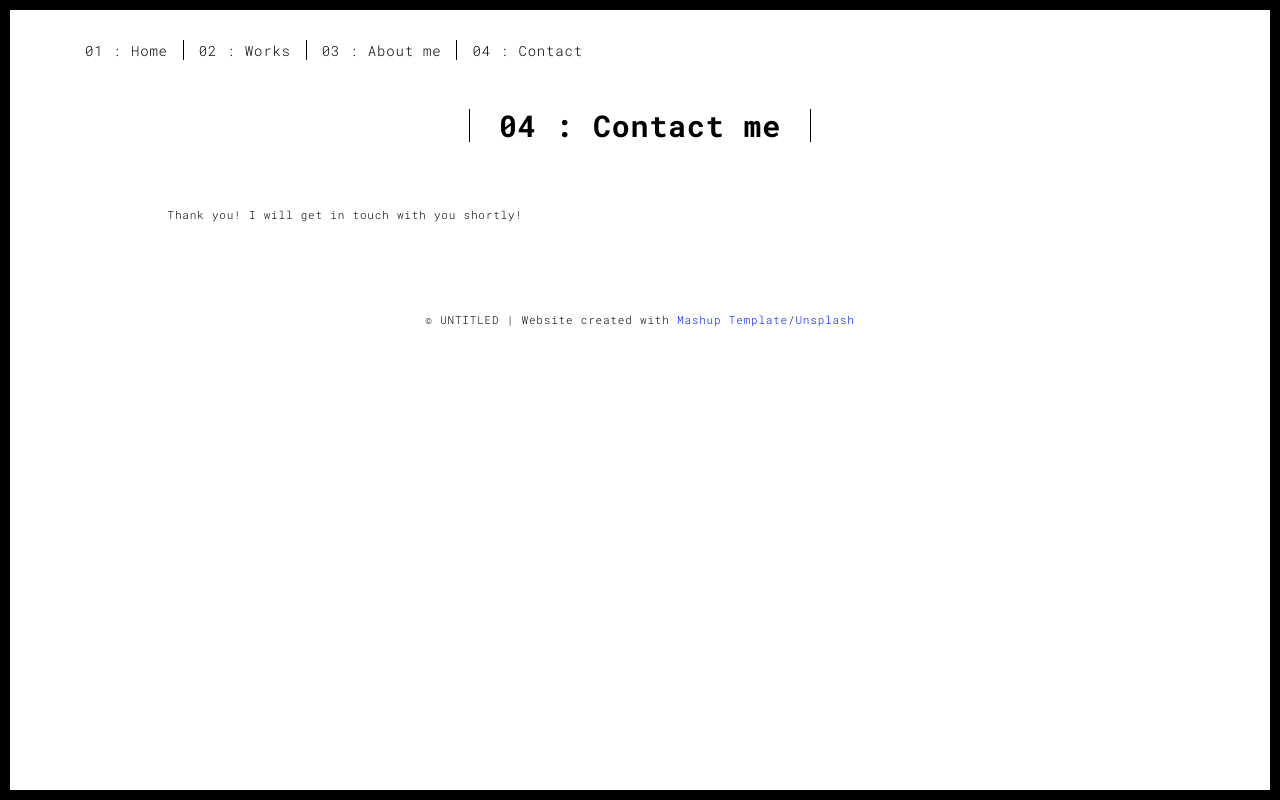
After one commit to pawelbak300589/python_web_server, a Flask app: template templates/thankyou.html in a window 1280 px wide. The commit adds this page. Run offline with Flask 2, Linux system fonts and the light colour scheme; the template is opened without the code that fills it, so the values that code supplies are empty.

Commit message:
Add send_form endpoint and thankyou page

```diff
--- a/server.py
+++ b/server.py
@@ -1,4 +1,4 @@
-from flask import Flask, render_template
+from flask import Flask, render_template, request, redirect
 
 app = Flask(__name__)
 print(__name__)
@@ -12,3 +12,13 @@ def my_home():
 @app.route("/<string:page_name>")
 def html_page(page_name):
     return render_template(f'{page_name}.html')
+
+
+@app.route('/submit_form', methods=['POST', 'GET'])
+def submit_form():
+    if request.method == 'POST':
+        data = request.form.to_dict()
+        print(data)
+        return redirect('/thankyou')
+    else:
+        return 'Something went wrong. Please try again!'
--- /dev/null
+++ b/templates/thankyou.html
@@ -0,0 +1,123 @@
+<!DOCTYPE html>
+<html lang="en">
+  <head>
+    <meta charset="UTF-8" />
+    <meta content="IE=edge" http-equiv="X-UA-Compatible" />
+    <meta content="width=device-width,initial-scale=1" name="viewport" />
+    <meta content="description" name="description" />
+    <meta name="google" content="notranslate" />
+    <meta
+      content="Mashup templates have been developped by Orson.io team"
+      name="author"
+    />
+
+    <!-- Disable tap highlight on IE -->
+    <meta name="msapplication-tap-highlight" content="no" />
+
+    <link
+      rel="apple-touch-icon"
+      sizes="180x180"
+      href="./static/assets/apple-icon-180x180.png"
+    />
+    <link href="./static/assets/favicon.ico" rel="icon" />
+
+    <title>Contact</title>
+
+    <link href="./static/main.3f6952e4.css" rel="stylesheet" />
+  </head>
+
+  <body class="">
+    <div id="site-border-left"></div>
+    <div id="site-border-right"></div>
+    <div id="site-border-top"></div>
+    <div id="site-border-bottom"></div>
+    <!-- Add your content of header -->
+    <header>
+      <nav class="navbar navbar-fixed-top navbar-default">
+        <div class="container">
+          <button
+            type="button"
+            class="navbar-toggle collapsed"
+            data-toggle="collapse"
+            data-target="#navbar-collapse"
+            aria-expanded="false"
+          >
+            <span class="sr-only">Toggle navigation</span>
+            <span class="icon-bar"></span>
+            <span class="icon-bar"></span>
+            <span class="icon-bar"></span>
+          </button>
+
+          <div class="collapse navbar-collapse" id="navbar-collapse">
+            <ul class="nav navbar-nav">
+              <li><a href="/" title="">01 : Home</a></li>
+              <li><a href="./works" title="">02 : Works</a></li>
+              <li><a href="./about" title="">03 : About me</a></li>
+              <li><a href="./contact" title="">04 : Contact</a></li>
+            </ul>
+          </div>
+        </div>
+      </nav>
+    </header>
+
+    <div class="section-container">
+      <div class="container">
+        <div class="row">
+          <div class="col-xs-12">
+            <div class="section-container-spacer text-center">
+              <h1 class="h2">04 : Contact me</h1>
+            </div>
+            <div class="row">
+              <div class="col-md-10 col-md-offset-1">
+                Thank you! I will get in touch with you shortly!
+              </div>
+            </div>
+          </div>
+        </div>
+      </div>
+    </div>
+
+    <footer class="footer-container text-center">
+      <div class="container">
+        <div class="row">
+          <div class="col-xs-12">
+            <p>
+              © UNTITLED | Website created with
+              <a
+                href="http://www.mashup-template.com/"
+                title="Create website with free html template"
+                >Mashup Template</a
+              >/<a
+                href="https://www.unsplash.com/"
+                title="Beautiful Free Images"
+                >Unsplash</a
+              >
+            </p>
+          </div>
+        </div>
+      </div>
+    </footer>
+
+    <script>
+      document.addEventListener('DOMContentLoaded', function (event) {
+        navActivePage();
+      });
+    </script>
+
+    <!-- Google Analytics: change UA-XXXXX-X to be your site's ID
+
+<script>
+  (function (i, s, o, g, r, a, m) {
+    i['GoogleAnalyticsObject'] = r; i[r] = i[r] || function () {
+      (i[r].q = i[r].q || []).push(arguments)
+    }, i[r].l = 1 * new Date(); a = s.createElement(o),
+      m = s.getElementsByTagName(o)[0]; a.async = 1; a.src = g; m.parentNode.insertBefore(a, m)
+  })(window, document, 'script', '//www.google-analytics.com/analytics.js', 'ga');
+  ga('create', 'UA-XXXXX-X', 'auto');
+  ga('send', 'pageview');
+</script>
+
+-->
+    <script type="text/javascript" src="./static/main.70a66962.js"></script>
+  </body>
+</html>
```
Also changed, not shown: templates/contact.html (+4 -4 lines), static/assets/favicon.ico (renamed from static/bolt.ico).
